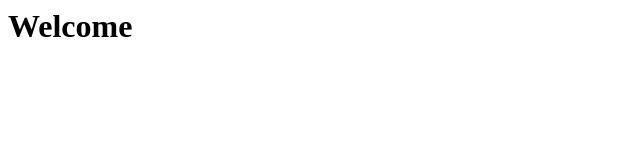
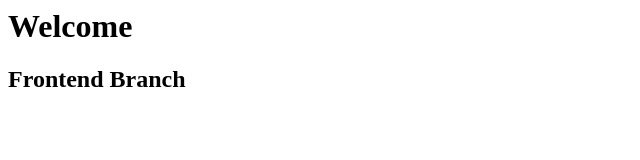
Before and after one commit to NawalZaki/E-Commarce-APP, a plain HTML site: page Index.html in a window 1280 px wide. Shown: the whole page, without its empty margins (0-640 px from the left). Drawn offline with Linux system fonts and the light colour scheme.

Commit message:
Update File index

```diff
--- a/Index.html
+++ b/Index.html
@@ -6,5 +6,6 @@
 </head>
 <body>
     <h1>Welcome</h1>
+    <h2>Frontend Branch</h2>
 </body>
 </html>
```
